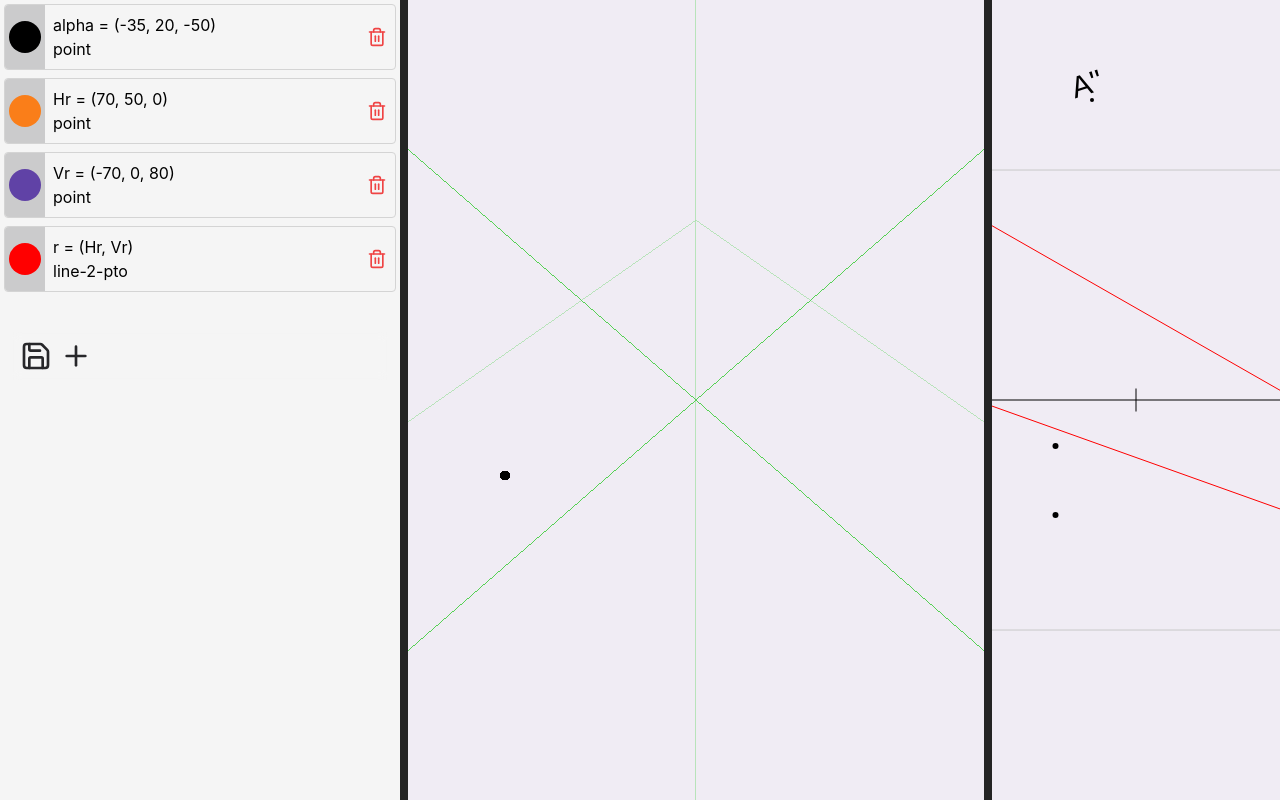
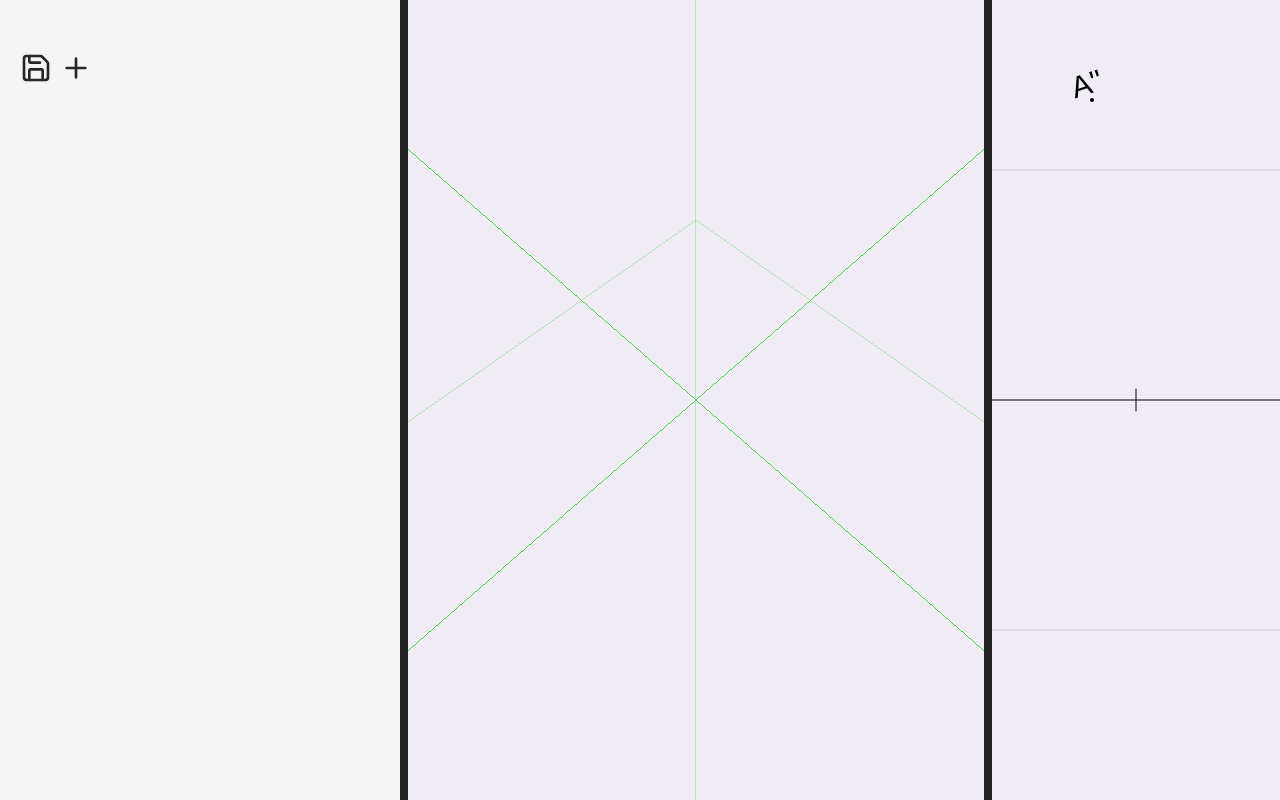
Before and after one commit to Icass1/diedric-viewer, a React (Vite) app: page / in a window 1280 px wide. Built offline with nearby package versions, Linux system fonts and the light colour scheme.

Commit message:
Added multiple option for expression and saved expressions to localStorage

```diff
--- a/src/App.tsx
+++ b/src/App.tsx
@@ -14,20 +14,24 @@ import { DiedricPlanePointLine } from "./utils/diedricPlanePointLine";
 import { DiedricPlane2Line } from "./utils/diedricPlane2Line";
 import { Vector3 } from "three";
 import { DiedricPlaneOAC } from "./utils/diedricPlaneOAC";
+import { DiedricPointMidLinePoint } from "./utils/diedricPointMidPlanePoint";
+import { DiedricLinePointPerpendicularPlane } from "./utils/diedricLinePointPerpendicularPlane";
 
 type PosibleExpressions = DiedricLine2Point | DiedricPlane3Point | DiedricPoint | DiedricPlanePointLine | DiedricLinePointParallelLine | DiedricPlane2Line | DiedricLine2Plane
 
 const DiedricObjects = [
     DiedricPoint,
+    DiedricPointMidLinePoint,
 
     DiedricLine2Point,
     DiedricLine2Plane,
     DiedricLinePointParallelLine,
+    DiedricLinePointPerpendicularPlane,
 
     DiedricPlanePointLine,
     DiedricPlane3Point,
     DiedricPlane2Line,
-    // DiedricPlaneOAC,
+    DiedricPlaneOAC,
 ]
 
 interface Expression {
@@ -35,6 +39,7 @@ interface Expression {
     expressionText: string
     expressionName: string | null
     value: PosibleExpressions | null
+    option: string | null
     params: {
         hidden: boolean
         color: string
@@ -49,6 +54,15 @@ interface ExpressionsContextInterface {
 }
 
 const ExpressionsContext = createContext<ExpressionsContextInterface>({ expressions: [], setExpressions: () => { }, diedric: undefined, setDiedric: () => { } })
+
+const colors = [
+    '#c74440',
+    '#2d70b3',
+    '#388c46',
+    '#6042a6',
+    '#fa7e19',
+    '#000000',
+]
 
 function createId(length: number) {
     let result = '';
@@ -123,7 +137,7 @@ function TextInput({
 }
 
 function Expression({ expression }: { expression: Expression }) {
-    const { expressions, diedric } = useContext(ExpressionsContext)
+    const { expressions, setExpressions, diedric } = useContext(ExpressionsContext)
     const [value, setValue] = useState(expression.expressionText)
     const [warn, setWarn] = useState(false)
 
@@ -132,16 +146,21 @@ function Expression({ expression }: { expression: Expression }) {
     const [options, setOptions] = useState<string[]>([])
 
     const removeExpression = () => {
-        console.log("removeExpression")
+        const expressionsCopy = [...expressions]
+        delete expressionsCopy[expressions.indexOf(expression)]
+        setExpressions(expressionsCopy.filter(expressionsCopy => expressionsCopy))
     }
 
     const handleValueChange = (e: ChangeEvent<HTMLInputElement>) => {
-        expression.expressionText = e.target.value
+        parseText(e.target.value)
+    }
+    const parseText = (inputText: string) => {
+        expression.expressionText = inputText
 
         let parsingError = false
 
-        const text = e.target.value.replace(/ /g, '')
-        setValue(e.target.value)
+        const text = inputText.replace(/ /g, '')
+        setValue(inputText)
         if (!text.includes("=")) {
             console.log("error 1")
 
@@ -237,8 +256,14 @@ function Expression({ expression }: { expression: Expression }) {
 
             output.map((paramValue, index) => {
                 if (typeof paramValue == "string") {
-                    const expression = expressions.find(expression => expression.expressionName == paramValue)
-                    output[index] = expression?.value
+                    if (paramValue == "1PB") {
+                        output[index] = diedric?.pb1
+                    } else if (paramValue == "2PB") {
+                        output[index] = diedric?.pb2
+                    } else {
+                        const expression = expressions.find(expression => expression.expressionName == paramValue)
+                        output[index] = expression?.value
+                    }
                 }
             })
 
@@ -305,17 +330,35 @@ function Expression({ expression }: { expression: Expression }) {
                     if (diedricObject == undefined) {
                         console.warn("This should never happen.")
                     } else if (expressionObjects.current[expressionObjectsId] instanceof diedricObject) {
-                        if (expressionObjects.current[expressionObjectsId] instanceof DiedricPoint) {
+                        if (
+                            expressionObjects.current[expressionObjectsId] instanceof DiedricPoint ||
+                            expressionObjects.current[expressionObjectsId] instanceof DiedricPlaneOAC
+                        ) {
                             expressionObjects.current[expressionObjectsId].setAttributes(Object.assign(finalParams[type], { "color": expression.params.color }))
                         }
                     } else {
-                        expressionObjects.current[expressionObjectsId] = new diedricObject(Object.assign(finalParams[type], { "diedric": diedric, "color": expression.params.color }))
+                        if (expressionObjects.current[expressionObjectsId]?.type !== expression.option) {
+                            expressionObjects.current[expressionObjectsId]?.remove()
+                        }
+
+                        if (expression.option) {
+                            if (expression.option == diedricObject.type) {
+                                expressionObjects.current[expressionObjectsId] = new diedricObject(Object.assign(finalParams[type], { "diedric": diedric, "color": expression.params.color }))
+                                expression.option = diedricObject.type
+                            }
+                        } else {
+                            expressionObjects.current[expressionObjectsId] = new diedricObject(Object.assign(finalParams[type], { "diedric": diedric, "color": expression.params.color }))
+                            expression.option = diedricObject.type
+                        }
                     }
                 }
             })
+
+            if (expression.option && !posibleOptions.includes(expression.option)) {
+                expression.option = null
+            }
             setOptions(posibleOptions)
 
-            console.log(posibleOptions)
             if (!matches) {
                 expressionObjects.current[expressionObjectsId]?.remove()
                 delete expressionObjects.current[expressionObjectsId]
@@ -333,7 +376,7 @@ function Expression({ expression }: { expression: Expression }) {
         setWarn(false)
     }
     useEffect(() => {
-        handleValueChange({ target: { value: value } })
+        parseText(value)
     }, [])
 
     return (
@@ -345,9 +388,18 @@ function Expression({ expression }: { expression: Expression }) {
                     <div className="bg-red-300 h-8 w-8 rounded-full relative top-1/2 left-1/2 -translate-x-1/2 -translate-y-1/2" style={{ backgroundColor: expression?.params.color?.toString() }}></div>
                 }
             </div>
-            <div className="relative w-full p-2 min-w-0 flex flex-col">
-                <TextInput value={value} onChange={handleValueChange} className="bg-transparent focus:outline-none"></TextInput>
-                {options.map(option => <label>{option}</label>)}
+            <div className="relative w-full p-2 min-w-0 flex flex-col gap-1">
+                {/* <TextInput value={value} onChange={handleValueChange} className="bg-transparent focus:outline-none border-b-2 w-full"></TextInput> */}
+                <input value={value} onChange={handleValueChange} className="bg-transparent focus:outline-none border-b-2 w-full"></input>
+                {options.map(option =>
+                    <label
+                        key={option}
+                        className={" rounded px-2 py-1 shadow cursor-pointer hover:scale-[1.01] transition-all duration-100 font-semibold " + (option == expression.option ? ' bg-cyan-200 ' : "")}
+                        onClick={() => { expression.option = option; parseText(value) }}
+                    >
+                        {option}
+                    </label>
+                )}
             </div>
             <Trash2 className="h-5 w-5 text-red-500 cursor-pointer hover:scale-105" onClick={removeExpression} />
         </div>
@@ -359,48 +411,9 @@ export default function App({ canvas3dRef, canvas2dRef }: { canvas3dRef: RefObje
     const [diedric, setDiedric] = useState<Diedric>()
     const [expressions, setExpressions] = useState<Expression[]>([])
 
-    const savedExpressions: Expression[] = [
-        {
-            id: createId(8),
-            expressionText: "alpha = (-35, 20, -50)",
-            expressionName: null,
-            value: null,
-            params: {
-                hidden: false,
-                color: "#000000"
-            }
-        },
-        {
-            id: createId(8),
-            expressionText: "Hr = (70, 50, 0)",
-            expressionName: null,
-            value: null,
-            params: {
-                hidden: false,
-                color: "#fa7e19"
-            }
-        },
-        {
-            id: createId(8),
-            expressionText: "Vr = (-70, 0, 80)",
-            expressionName: null,
-            value: null,
-            params: {
-                hidden: false,
-                color: "#6042a6"
-            }
-        },
-        {
-            id: createId(8),
-            expressionText: "r = (Hr, Vr)",
-            expressionName: null,
-            value: null,
-            params: {
-                hidden: false,
-                color: "red"
-            }
-        },
-    ]
+    const savedExpressions = JSON.parse(localStorage.getItem("expressions") || "[]") as Expression[]
+
+
     useEffect(() => {
         if (!canvas3dRef.current || !canvas2dRef.current) return
         const newDiedric = new Diedric(100, canvas3dRef.current, canvas2dRef.current)
@@ -411,7 +424,6 @@ export default function App({ canvas3dRef, canvas2dRef }: { canvas3dRef: RefObje
 
         setDiedric(newDiedric)
 
-
     }, [canvas3dRef, canvas2dRef])
 
     useEffect(() => {
@@ -421,9 +433,11 @@ export default function App({ canvas3dRef, canvas2dRef }: { canvas3dRef: RefObje
 
         let newExpressions: Expression[] = []
         savedExpressions.map((savedExpression) => {
-            // console.log(savedExpression)
-            newExpressions.push(savedExpression)
-
+            if (savedExpression) {
+                newExpressions.push(savedExpression)
+            } else {
+                console.warn("null expression in savedExpressions")
+            }
         })
         setExpressions(newExpressions)
 
@@ -431,18 +445,25 @@ export default function App({ canvas3dRef, canvas2dRef }: { canvas3dRef: RefObje
 
     const saveExpressions = useCallback(() => {
 
-        console.log(expressions)
-        console.log("saveExpressions")
+        localStorage.setItem("expressions", JSON.stringify(expressions.map(expression => ({ id: expression.id, expressionText: expression.expressionText, params: expression.params, option: expression.option }))))
 
     }, [expressions])
 
     const newExpression = () => {
-        console.log("newExpression")
-
+        setExpressions([...expressions, {
+            id: createId(8),
+            expressionText: "",
+            expressionName: null,
+            value: null,
+            option: null,
+            params: {
+                hidden: false,
+                color: colors[Math.round(Math.random() * (colors.length - 1))]
+            }
+        }])
     }
 
     return (
-
         <div className="h-full overflow-y-auto p-1 relative">
             <div className="flex flex-col items-center gap-2">
                 <ExpressionsContext.Provider value={{ expressions, setExpressions, diedric, setDiedric }}>
```
